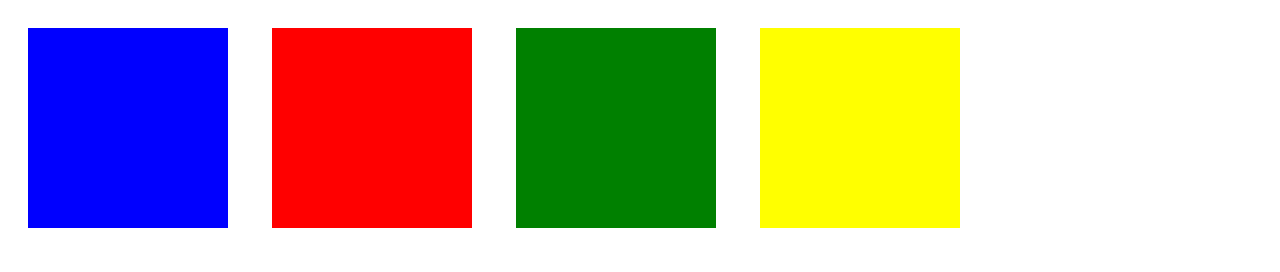
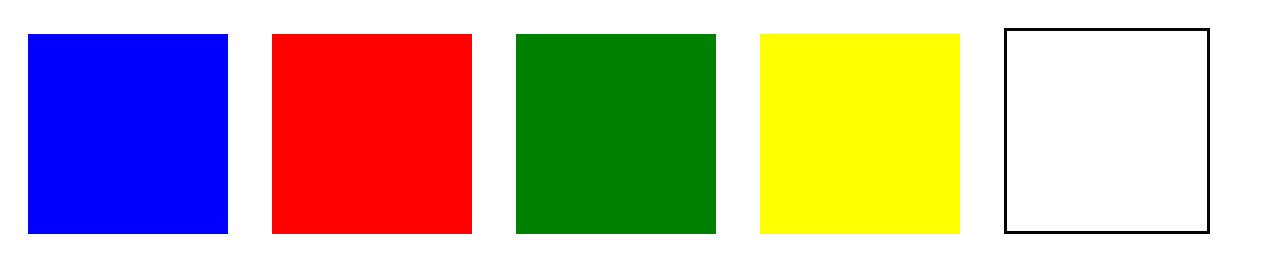
Before and after one commit to Sixto69/Desafio_Funciones, a plain HTML site: page 4_colores.html in a window 1280 px wide. Drawn offline with Linux system fonts and the light colour scheme.

Commit message:
cambio de codigos

```diff
--- a/4_colores.html
+++ b/4_colores.html
@@ -11,7 +11,7 @@
     <div id="c" style="background-color: green"></div>
     <div id="d" style="background-color: yellow"></div>
 
-    <div id="keys"></div>
+    <div id="key"></div>
 
 
     <style>
```
